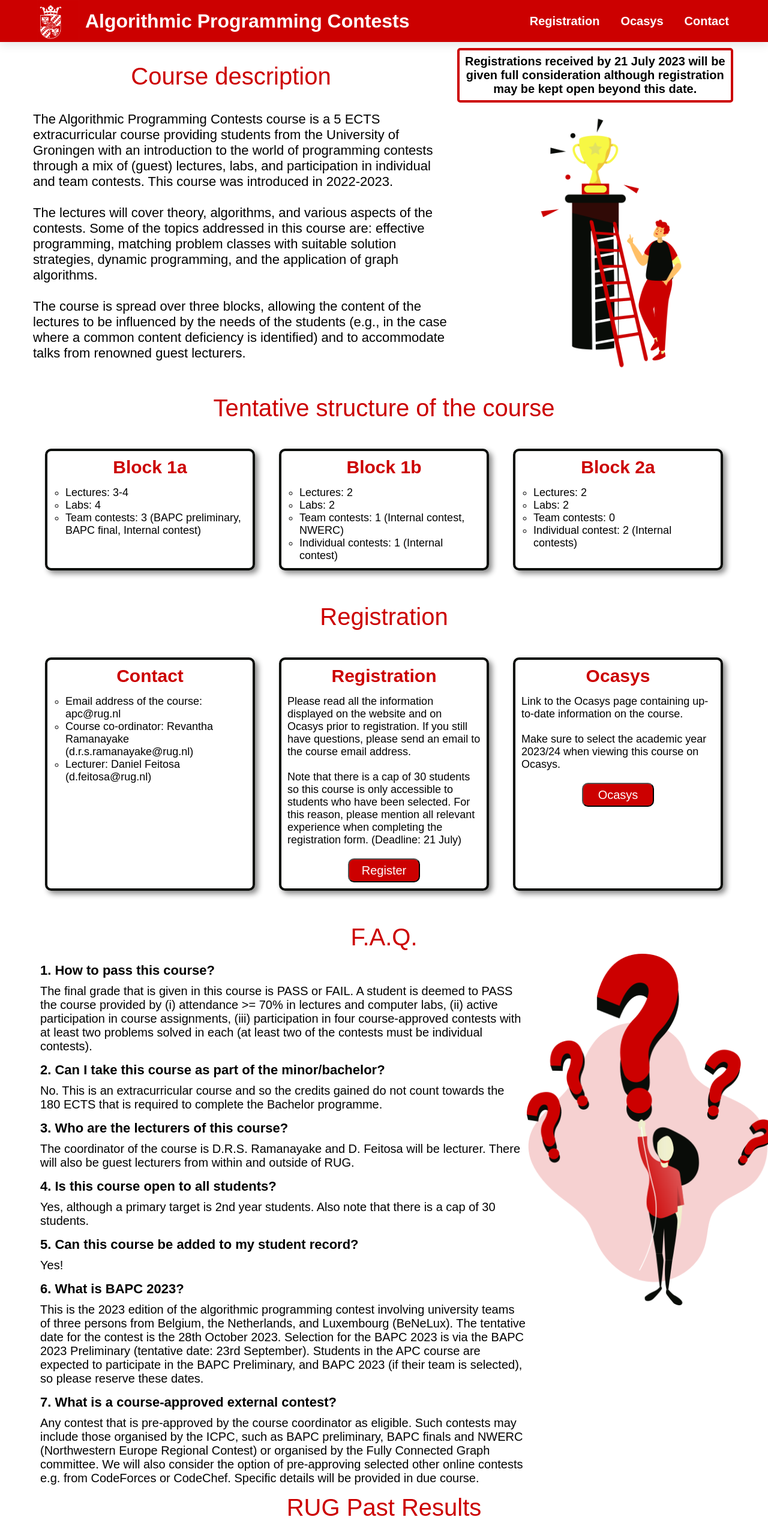
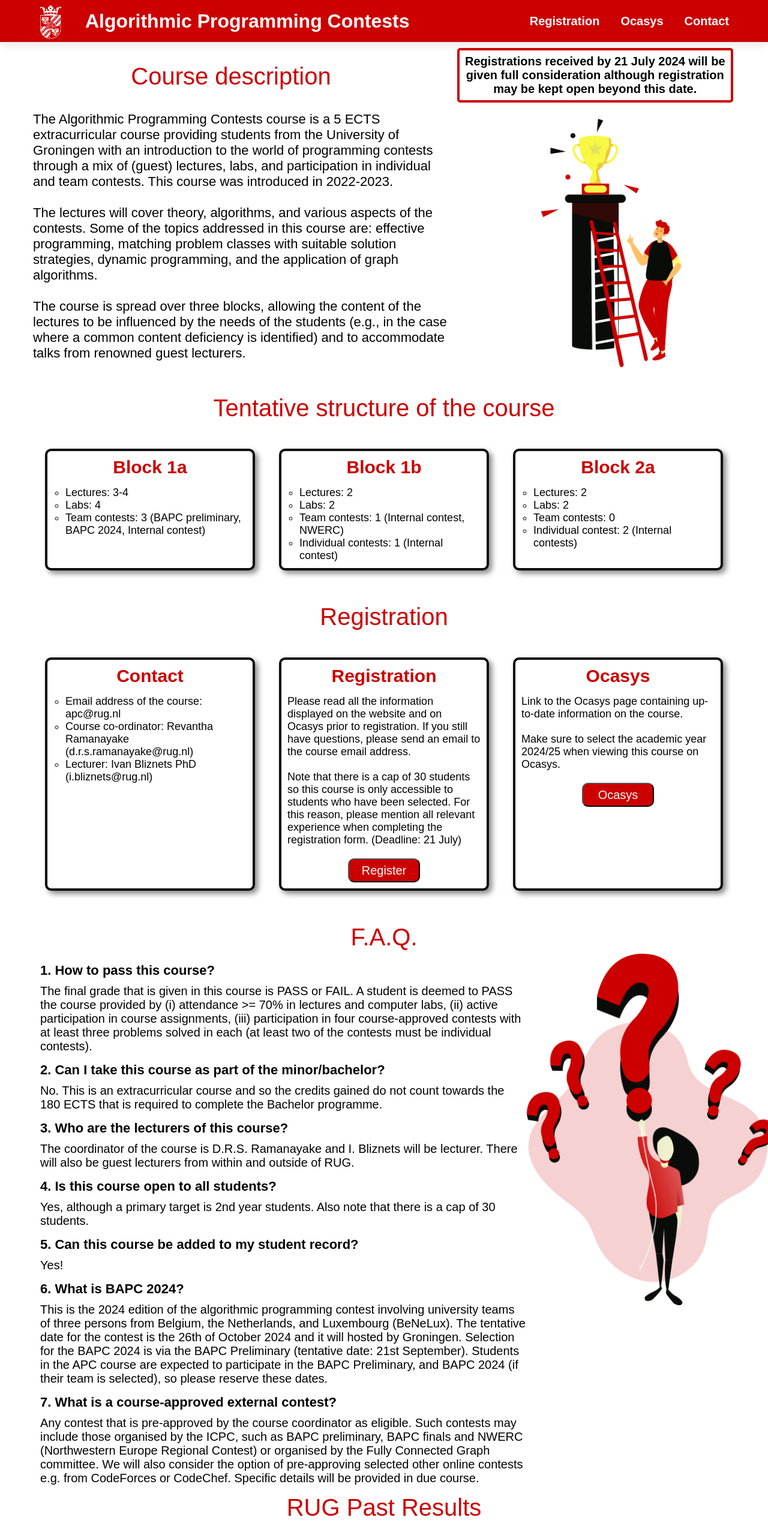
Before and after one commit to rug-apc/website, a React (Create React App) app: page / in a window 1280 px wide. Shown: the top 2559 px of the page at 60% size. Built offline with nearby package versions, Linux system fonts and the light colour scheme.

Commit message:
updates for 2024-2025

```diff
--- a/src/components/Block1.js
+++ b/src/components/Block1.js
@@ -8,7 +8,7 @@
             <div className='center flex'>
                 <p className='title-block1 b1'>Course description</p>
                 <p className='warning'>
-                    Registrations received by 21 July 2023 will be given full consideration although registration may
+                    Registrations received by 21 July 2024 will be given full consideration although registration may
                     be kept open beyond this date.
                 </p>
             </div>
--- a/src/components/Block2.js
+++ b/src/components/Block2.js
@@ -6,7 +6,7 @@
         <div className='center max auto max-width' >
 
             <div>
-                <p className='title-block1'>Tentative structure of the course</p>
+                <p className='title-block1' >Tentative structure of the course</p>
             </div>
 
             <div>
@@ -20,7 +20,7 @@
                                 <ul className='list'>
                                     <li> Lectures: 3-4</li>
                                     <li> Labs: 4</li>
-                                    <li> Team contests: 3 (BAPC preliminary, BAPC final, Internal contest)</li>
+                                    <li> Team contests: 3 (BAPC preliminary, BAPC 2024, Internal contest)</li>
                                 </ul>
                             </p>
                         </div>
--- a/src/components/Block3.js
+++ b/src/components/Block3.js
@@ -6,7 +6,7 @@
         <div className='center max auto max-width' >
 
             <div>
-                <p className='title-block1'>Registration</p>
+                <p className='title-block1' id="contact">Registration</p>
             </div>
 
             <div>
@@ -20,7 +20,7 @@
                                 <ul className='list'>
                                     <li>Email address of the course: apc@rug.nl</li>
                                     <li> Course co-ordinator: Revantha Ramanayake (d.r.s.ramanayake@rug.nl)</li>
-                                    <li id="contact"> Lecturer: Daniel Feitosa (d.feitosa@rug.nl) </li>
+                                    <li > Lecturer: Ivan Bliznets PhD (i.bliznets@rug.nl) </li>
                                 </ul>
                             </p>
                         </div>
@@ -38,7 +38,7 @@
                                 Note that there is a cap of 30 students so this course is only accessible to students who have been selected.
                                 For this reason, please mention all relevant experience when completing the registration form. (Deadline: 21 July)
                                 <div className='center'>
-                                    <button className='button'><a href='https://forms.gle/9ZLgFQ3LYt5vht8e6' target="_blank" rel="noreferrer">Register</a></button>
+                                    <button className='button'><a href='https://forms.gle/WWbDu3ne61Su3FNJA' target="_blank" rel="noreferrer">Register</a></button>
                                 </div>
                             </p>
                         </div>
@@ -53,10 +53,10 @@
                                     Link to the Ocasys page containing up-to-date information on the course.
                                     <br></br>
                                     <br></br>
-                                    Make sure to select the academic year 2023/24 when viewing this course on Ocasys.
+                                    Make sure to select the academic year 2024/25 when viewing this course on Ocasys.
                                 </p>
                                 <div className='center'>
-                                    <button className='button'><a href='https://ocasys.rug.nl/2023-2024/catalog/course/WBCS045-05' target="_blank" rel="noreferrer">Ocasys</a></button>
+                                    <button className='button'><a href='https://ocasys.rug.nl/2024-2025/catalog/course/WBCS045-05' target="_blank" rel="noreferrer">Ocasys</a></button>
                                 </div>
 
                             </div>
--- a/src/components/Block4.js
+++ b/src/components/Block4.js
@@ -15,8 +15,8 @@
             student is deemed to PASS the course provided by (i) attendance
             &gt;= 70% in lectures and computer labs, (ii) active participation
             in course assignments, (iii) participation in four course-approved
-            contests with at least two problems solved in each (at least two of
-            the contests must be individual contests).{" "}
+            contests with at least three problems solved in each (at least two of
+            the contests must be individual contests).
           </p>
           <p className="text-block1 bold">
             2. Can I take this course as part of the minor/bachelor?
@@ -31,7 +31,7 @@
             3. Who are the lecturers of this course?
           </p>
           <p className="size24">
-            The coordinator of the course is D.R.S. Ramanayake and D. Feitosa
+            The coordinator of the course is D.R.S. Ramanayake and I. Bliznets
             will be lecturer. There will also be guest lecturers from within and
             outside of RUG.
           </p>
@@ -47,9 +47,9 @@
           </p>
           <p className="size24">Yes!</p>
           <p className="text-block1 bold">
-            6. What is BAPC 2023?
+            6. What is BAPC 2024?
           </p>
-          <p className="size24"> This is the 2023 edition of the algorithmic programming contest involving university teams of three persons from Belgium, the Netherlands, and Luxembourg (BeNeLux). The tentative date for the contest is the 28th October 2023. Selection for the BAPC 2023 is via the BAPC 2023 Preliminary (tentative date: 23rd September). Students in the APC course are expected to participate in the BAPC Preliminary, and BAPC 2023 (if their team is selected), so please reserve these dates. </p>
+          <p className="size24"> This is the 2024 edition of the algorithmic programming contest involving university teams of three persons from Belgium, the Netherlands, and Luxembourg (BeNeLux). The tentative date for the contest is the 26th of October 2024 and it will hosted by Groningen. Selection for the BAPC 2024 is via the BAPC Preliminary (tentative date: 21st September). Students in the APC course are expected to participate in the BAPC Preliminary, and BAPC 2024 (if their team is selected), so please reserve these dates. </p>
           <p className="text-block1 bold">
             7. What is a course-approved external contest?
           </p>
--- a/src/components/Footer.js
+++ b/src/components/Footer.js
@@ -5,7 +5,7 @@
 
     return (
         <div className='footer center'>
-            <p className='text-footer'>Copyright © Algorithmic Programming Contests 2023</p>
+            <p className='text-footer'>Copyright © Algorithmic Programming Contests 2022-2024</p>
         </div>
     );
 };
--- a/src/components/Results.js
+++ b/src/components/Results.js
@@ -30,7 +30,7 @@
           <p className="text-block1 bold center">BAPC 2022</p>
           <ul className="size24 ">
             <li className="list1 bold bronze-text">
-              #12. Balloon Addicts, Passionate Coders[bronze medal]
+              #12. Balloon Addicts, Passionate Coders (bronze medal)
             </li>
             <li className="list1">#22. Rodina</li>
             <li className="list1">#27. The Pool Party</li>
@@ -48,6 +48,28 @@
           </ul>
         </div>
         </div>
+
+        <div className="center1 table-container">
+        <div className="table">
+          <p className="text-block1 bold center">BAPC 2023</p>
+          <ul className="size24 ">
+            <li className="list1">#25. LLaMA Prophets</li>
+            <li className="list1">#28. Rodina</li>
+            <li className="list1">#30. Balloon Addicts Passionate Coders</li>
+            <li className="list1">#31. The Pool Party</li>
+            <li className="list1">#38. National team of Switzerland</li>
+          </ul>
+        </div>
+        <div className="table">
+          <p className="text-block1 bold center">NWERC 2023</p>
+          <ul className="size24 ">
+            <li className="list1">#58. Rodina</li>
+            <li className="list1">#80. LLaMA Prophets</li>
+            <li className="list1">#97. Balloon Addicts Passionate Coders</li>
+          </ul>
+        </div>
+        </div>
+
         <div className="center1 table-container">
         <div className="table">
           <p className="text-block1 bold gold-text center">NKP/BAPC Winners</p>
--- a/src/components/data.js
+++ b/src/components/data.js
@@ -1,12 +1,12 @@
 export const links = [
   {
     id: 1,
-    url: 'https://forms.gle/9ZLgFQ3LYt5vht8e6',
+    url: 'https://forms.gle/WWbDu3ne61Su3FNJA',
     text: 'Registration',
   },
   {
     id: 2,
-    url: 'https://ocasys.rug.nl/2023-2024/catalog/course/WBCS045-05',
+    url: 'https://ocasys.rug.nl/2024-2025/catalog/course/WBCS045-05',
     text: 'Ocasys',
   },
   {
```
Also changed, not shown: 1 other file (tests, documents, lock files or other folders).
